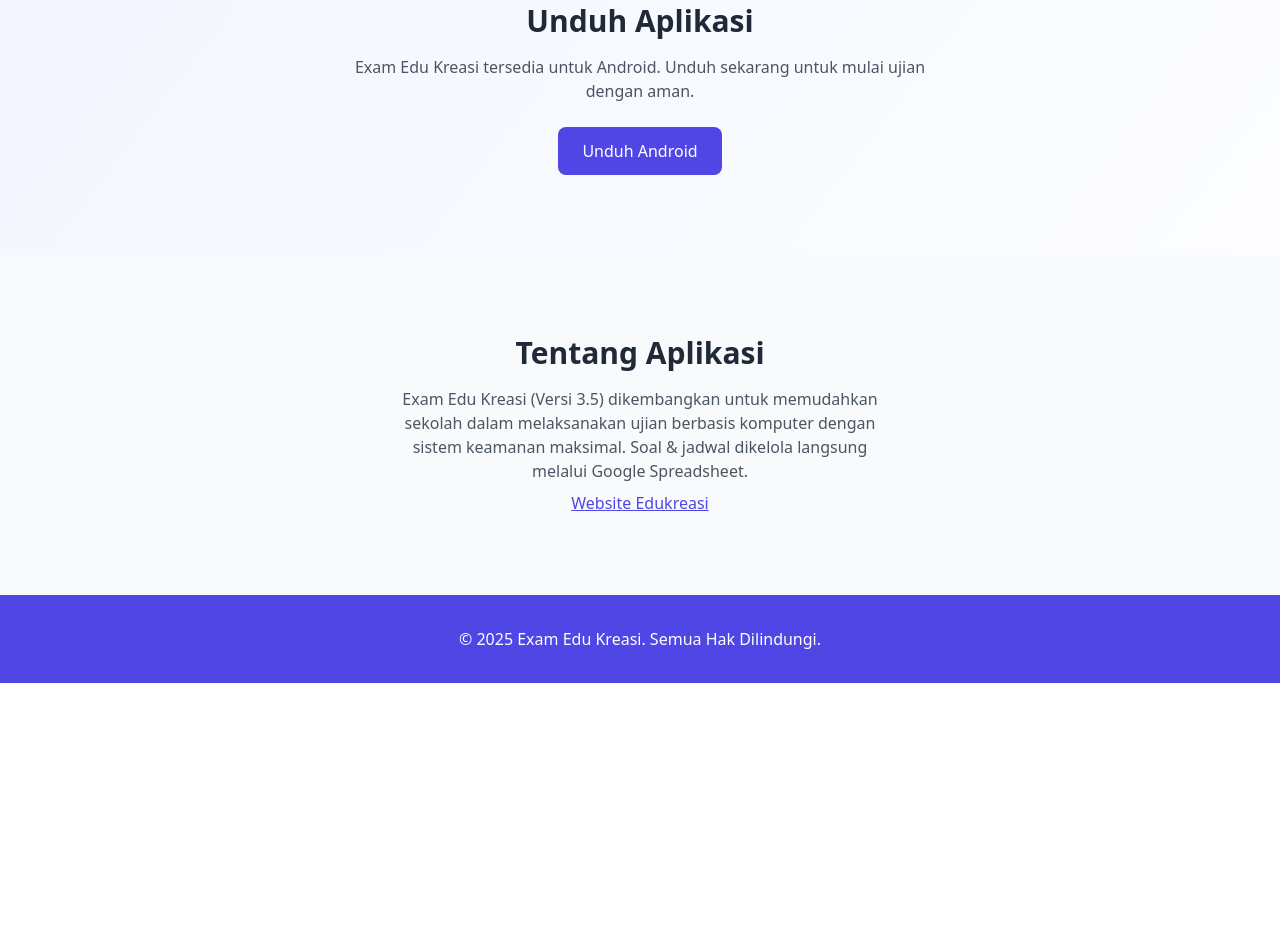
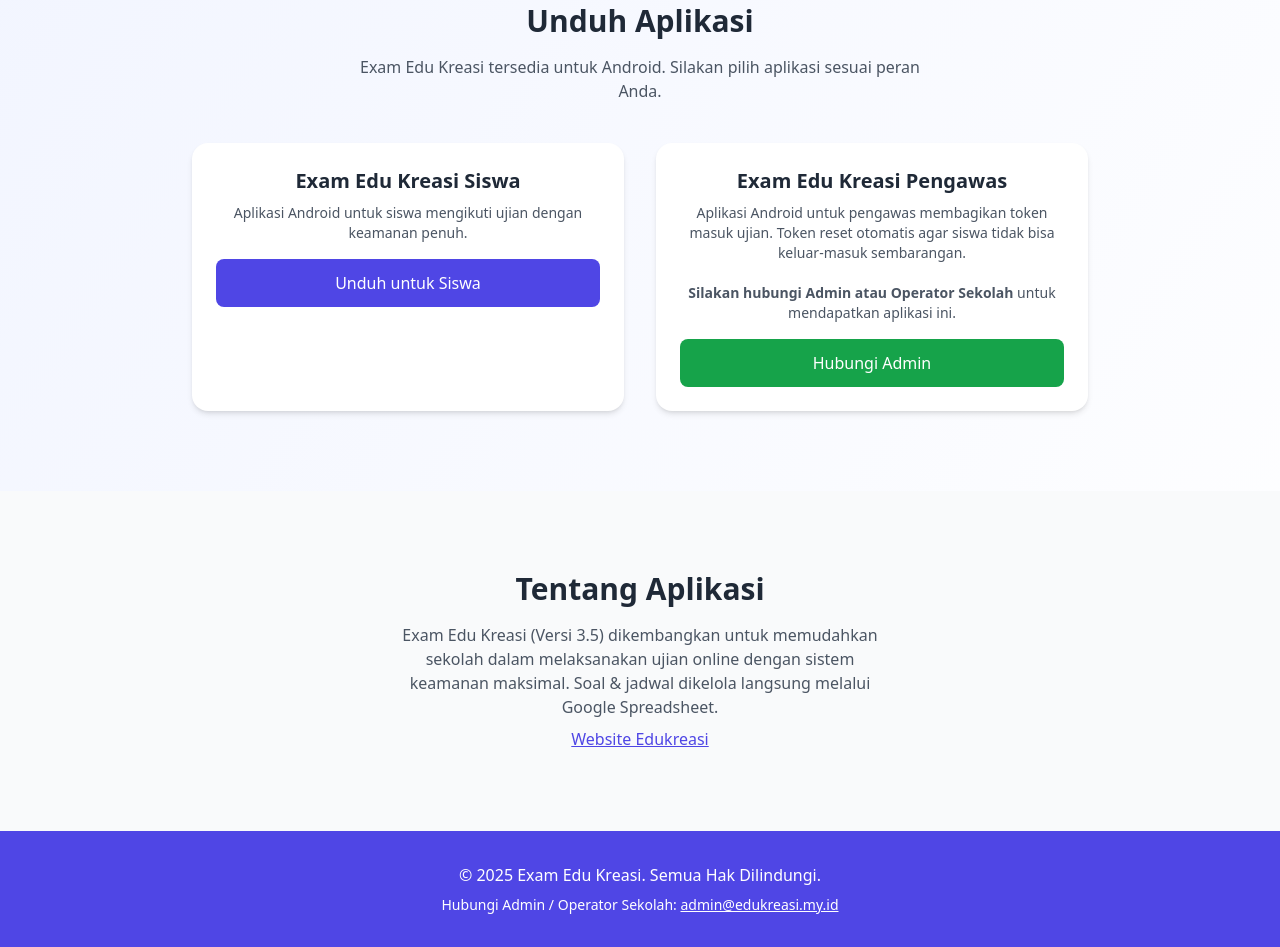
Before and after one commit to khairul-amin/edukreasi, a plain HTML site: page index.html in a window 1280 px wide. Shown: the part 991-1938 px from the top of the page. Before the commit the page ends 1674 px from the top, so only its background shows below. Drawn offline with nearby package versions, Linux system fonts and the light colour scheme.

Commit message:
Update index.html

```diff
--- a/index.html
+++ b/index.html
@@ -79,10 +79,36 @@
     <h3 class="text-3xl font-bold text-gray-800">Unduh Aplikasi</h3>
     <p class="mt-4 text-gray-600 max-w-xl mx-auto">
       Exam Edu Kreasi tersedia untuk Android.
-      Unduh sekarang untuk mulai ujian dengan aman.
+      Silakan pilih aplikasi sesuai peran Anda.
     </p>
-    <div class="mt-6 flex justify-center gap-4">
-      <a href="/exam-app.apk" download class="bg-indigo-600 text-white px-6 py-3 rounded-lg hover:bg-indigo-700">Unduh Android</a>
+
+    <div class="mt-10 grid md:grid-cols-2 gap-8 max-w-4xl mx-auto">
+      <!-- Aplikasi Siswa -->
+      <div class="p-6 bg-white shadow-md rounded-2xl">
+        <h4 class="text-xl font-semibold text-gray-800 mb-2">Exam Edu Kreasi Siswa</h4>
+        <p class="text-gray-600 text-sm">
+          Aplikasi Android untuk siswa mengikuti ujian dengan keamanan penuh.
+        </p>
+        <a href="/exam-app-siswa.apk" download
+           class="block mt-4 bg-indigo-600 text-white px-6 py-3 rounded-lg hover:bg-indigo-700">
+          Unduh untuk Siswa
+        </a>
+      </div>
+
+      <!-- Aplikasi Pengawas -->
+      <div class="p-6 bg-white shadow-md rounded-2xl">
+        <h4 class="text-xl font-semibold text-gray-800 mb-2">Exam Edu Kreasi Pengawas</h4>
+        <p class="text-gray-600 text-sm">
+          Aplikasi Android untuk pengawas membagikan token masuk ujian.
+          Token reset otomatis agar siswa tidak bisa keluar-masuk sembarangan.
+          <br><br>
+          <b>Silakan hubungi Admin atau Operator Sekolah</b> untuk mendapatkan aplikasi ini.
+        </p>
+        <a href="#"
+           class="block mt-4 bg-green-600 text-white px-6 py-3 rounded-lg hover:bg-green-700">
+          Hubungi Admin
+        </a>
+      </div>
     </div>
   </section>
 
@@ -91,15 +117,16 @@
     <h3 class="text-3xl font-bold text-gray-800">Tentang Aplikasi</h3>
     <p class="mt-4 text-gray-600 max-w-lg mx-auto">
       Exam Edu Kreasi (Versi 3.5) dikembangkan untuk memudahkan sekolah dalam
-      melaksanakan ujian berbasis komputer dengan sistem keamanan maksimal.
+      melaksanakan ujian online dengan sistem keamanan maksimal.
       Soal & jadwal dikelola langsung melalui Google Spreadsheet.
     </p>
-    <a href="https://edukreasi.my.id" target="_blank" class="text-indigo-600 underline mt-2 block">Website Edukreasi</a>
+    <a href="#" target="_blank" class="text-indigo-600 underline mt-2 block">Website Edukreasi</a>
   </section>
 
   <!-- Footer -->
   <footer id="contact" class="bg-indigo-600 py-8 text-center text-white">
     <p>© 2025 Exam Edu Kreasi. Semua Hak Dilindungi.</p>
+    <p class="mt-2 text-sm">Hubungi Admin / Operator Sekolah: <a href="#" class="underline">admin@edukreasi.my.id</a></p>
   </footer>
 
   <!-- Google Auth Script (contoh sederhana) -->
```
